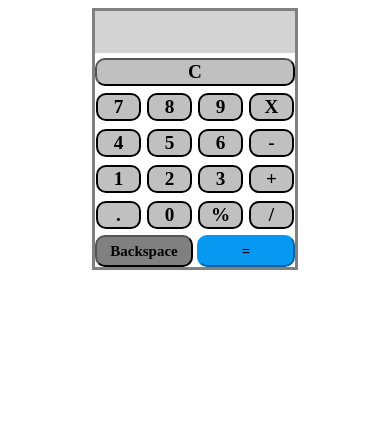
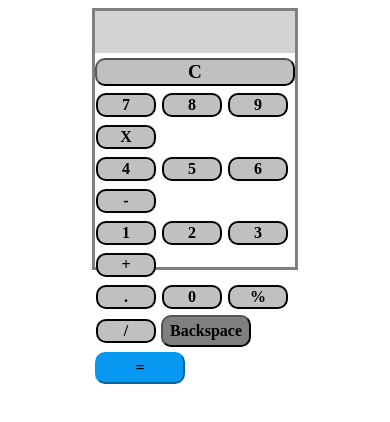
Before and after one commit to Daroowala/Real-Calculater, a plain HTML site: page index.html in a window 390 px wide. Drawn offline with Linux system fonts and the light colour scheme.

Commit message:
responsive on mobile

```diff
--- a/style.css
+++ b/style.css
@@ -56,3 +56,14 @@
     border-radius: 10px;
     border-color:rgb(7, 152, 241) ;
 }
+
+@media only screen and (max-width: 600px) {
+    .btn {
+        width: 30%; /* Adjusted width for smaller screens */
+        font-size: medium; /* Adjusted font size for smaller screens */
+    }
+    .halfbtn, .eq {
+        width: 45%; /* Adjusted width for smaller screens */
+        font-size: medium; /* Adjusted font size for smaller screens */
+    }
+}
```
